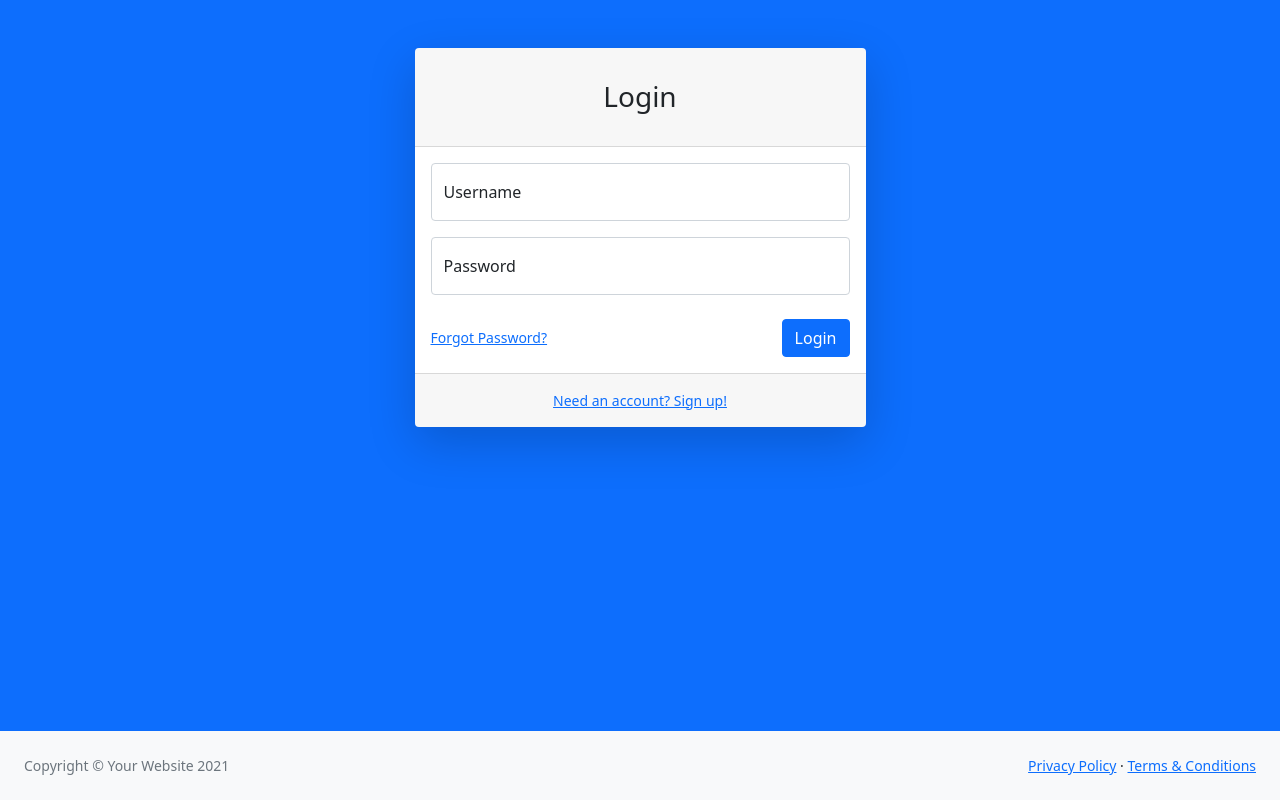
After one commit to jpitcairn/CTFMan, a Flask app: page /login in a window 1280 px wide. The commit adds this page. Run offline with Flask 2, Linux system fonts and the light colour scheme; parts of the project's set-up code (start-up, migrations or seed data) failed here and were passed over; some libraries are stand-ins or nearby versions.

Commit message:
User System added

```diff
--- a/app/__init__.py
+++ b/app/__init__.py
@@ -2,11 +2,14 @@ from flask import Flask
 from config import Config
 from flask_sqlalchemy import SQLAlchemy
 from flask_migrate import Migrate
+from flask_login import LoginManager
 
 app = Flask(__name__)
 app.config.from_object(Config)
 db = SQLAlchemy(app)
 migrate = Migrate(app, db)
+login = LoginManager(app)
 
+login.login_view = 'login'
 
 from app import routes, models
--- a/app/forms.py
+++ b/app/forms.py
@@ -1,5 +1,30 @@
 from flask_wtf import FlaskForm
-from wtforms import SubmitField
+from wtforms import SubmitField, StringField, PasswordField
+from wtforms import validators
+from wtforms.validators import DataRequired, ValidationError, DataRequired, Email, EqualTo
+from app.models import User
 
 class EmptyForm(FlaskForm):
     submit = SubmitField('Submit')
+
+class LoginForm(FlaskForm):
+    username = StringField('Username', validators=[DataRequired()])
+    password = PasswordField('Password', validators=[DataRequired()])
+    submit = SubmitField('Login')
+
+class RegisterForm(FlaskForm):
+    username = StringField('Username', validators=[DataRequired()])
+    email = StringField('Email', validators=[DataRequired(), Email()])
+    password = PasswordField('Password', validators=[DataRequired()])
+    password2 = PasswordField('Confirm Password', validators=[DataRequired(), EqualTo('password')])
+    submit = SubmitField('Register')
+
+    def validate_username(self, username):
+        user = User.query.filter_by(username=username.data).first()
+        if user is not None:
+            raise ValidationError('Please use a different username.')
+
+    def validate_email(self, email):
+        user = User.query.filter_by(email=email.data).first()
+        if user is not None:
+            raise ValidationError('Please use a different email address')
--- a/app/routes.py
+++ b/app/routes.py
@@ -1,15 +1,59 @@
-from flask import render_template, flash, redirect, url_for
-from app import app, forms
+from flask import render_template, flash, redirect, url_for, request
+from app import app, forms, db
 from app.hypervisor import get_virtual_machines, start_virtual_machine, shutdown_virtual_machine, reset_virtual_machine
-from app.forms import EmptyForm
+from app.forms import EmptyForm, LoginForm, RegisterForm
+from flask_login import current_user, login_user, logout_user, login_required
+from app.models import User
+from werkzeug.urls import url_parse
 
+# Index page routing
 @app.route('/')
 @app.route('/home')
+@login_required
 def home():
-    user = {'username':'Jordan'}
     form = EmptyForm()
     virtual_machines = get_virtual_machines()
-    return render_template('index.html', title='Home', slug='Control VMs', virtual_machines=virtual_machines, form=form, user=user)
+    return render_template('index.html', title='Home', slug='Control VMs', virtual_machines=virtual_machines, form=form)
+
+# Login
+@app.route('/login', methods=['GET', 'POST'])
+def login():
+    if current_user.is_authenticated:
+        return redirect(url_for('home'))
+    form = LoginForm()
+    if form.validate_on_submit():
+        user = User.query.filter_by(username=form.username.data).first()
+        if user is None or not user.check_password(form.password.data):
+            flash('Invalid username or password')
+            return redirect(url_for('login'))
+        login_user(user)
+        next_page = request.args.get('next')
+        if not next_page or url_parse(next_page).netloc != '':
+            next_page = url_for('home')
+        return redirect(url_for('home'))
+    return render_template('login.html', title='Login', form=form)
+
+# Logout
+@app.route('/logout')
+def logout():
+    logout_user()
+    return redirect(url_for('home'))
+
+# Register
+
+@app.route('/register', methods=['GET', 'POST'])
+def register():
+    if current_user.is_authenticated:
+        return redirect (url_for('index'))
+    form = RegisterForm()
+    if form.validate_on_submit():
+        user = User(username=form.username.data, email=form.email.data)
+        user.set_password(form.password.data)
+        db.session.add(user)
+        db.session.commit()
+        flash('Registered Successfully')
+        return redirect(url_for('login'))
+    return render_template('register.html', title='Register', form=form)
 
 # Start Virtual Machine
 @app.route('/vm/start/<vmid>', methods=['POST'])
@@ -43,3 +87,14 @@ def reset_vm(vmid):
         return redirect(url_for('home'))
     else:
         return redirect(url_for('home'))
+
+
+# Admin Section
+
+# Users View
+
+@app.route('/admin/users')
+@login_required
+def admin_users():
+    users = User.query.order_by(User.id.desc())
+    return render_template('admin/users.html', title='Home', slug='Control VMs', users=users)
--- /dev/null
+++ b/app/templates/login.html
@@ -0,0 +1,75 @@
+<!DOCTYPE html>
+<html lang="en">
+    <head>
+        <meta charset="utf-8" />
+        <meta http-equiv="X-UA-Compatible" content="IE=edge" />
+        <meta name="viewport" content="width=device-width, initial-scale=1, shrink-to-fit=no" />
+        <meta name="description" content="" />
+        <meta name="author" content="" />
+        <title>Login - SB Admin</title>
+        <link href="/static/styles.css" rel="stylesheet" />
+        <script src="https://cdnjs.cloudflare.com/ajax/libs/font-awesome/5.15.3/js/all.min.js" crossorigin="anonymous"></script>
+    </head>
+    <body class="bg-primary">
+        <div id="layoutAuthentication">
+            <div id="layoutAuthentication_content">
+                <main>
+                                    <div class="row">
+                        {% with messages = get_flashed_messages() %}
+                        {% if messages %}
+                        {% for message in messages %}
+                        <div class="alert alert-info" role="alert">{{ message }}</div>
+                        {% endfor %}
+                        {% endif %}
+                        {% endwith %}
+                    </div>
+                    <div class="container">
+                        <div class="row justify-content-center">
+                            <div class="col-lg-5">
+                                <div class="card shadow-lg border-0 rounded-lg mt-5">
+                                    <div class="card-header"><h3 class="text-center font-weight-light my-4">Login</h3></div>
+                                    <div class="card-body">
+                                        <form action="" method="post" novalidate>
+                                        {{ form.hidden_tag() }}
+                                            <div class="form-floating mb-3">
+                                                {{ form.username(size=32,class='form-control',placeholder='Username')}}
+                                                {{ form.username.label }}
+                                            </div>
+                                            <div class="form-floating mb-3">
+                                                {{ form.password(size=32,class='form-control',placeholder='Username')}}
+                                                {{ form.password.label }}
+                                            </div>
+                                            <div class="d-flex align-items-center justify-content-between mt-4 mb-0">
+                                                <a class="small" href="password.html">Forgot Password?</a>
+                                                {{ form.submit(class='btn btn-primary') }}
+                                            </div>
+                                        </form>
+                                    </div>
+                                    <div class="card-footer text-center py-3">
+                                        <div class="small"><a href="register.html">Need an account? Sign up!</a></div>
+                                    </div>
+                                </div>
+                            </div>
+                        </div>
+                    </div>
+                </main>
+            </div>
+            <div id="layoutAuthentication_footer">
+                <footer class="py-4 bg-light mt-auto">
+                    <div class="container-fluid px-4">
+                        <div class="d-flex align-items-center justify-content-between small">
+                            <div class="text-muted">Copyright &copy; Your Website 2021</div>
+                            <div>
+                                <a href="#">Privacy Policy</a>
+                                &middot;
+                                <a href="#">Terms &amp; Conditions</a>
+                            </div>
+                        </div>
+                    </div>
+                </footer>
+            </div>
+        </div>
+        <script src="https://cdn.jsdelivr.net/npm/bootstrap@5.1.3/dist/js/bootstrap.bundle.min.js" crossorigin="anonymous"></script>
+        <script src="/static/scripts.js"></script>
+    </body>
+</html>
```
Also changed, not shown: app/models.py (+15 -3 lines), app/templates/admin/users.html (added, +38 -0 lines), app/templates/base.html (+6 -2 lines), app/templates/register.html (added, +80 -0 lines).
